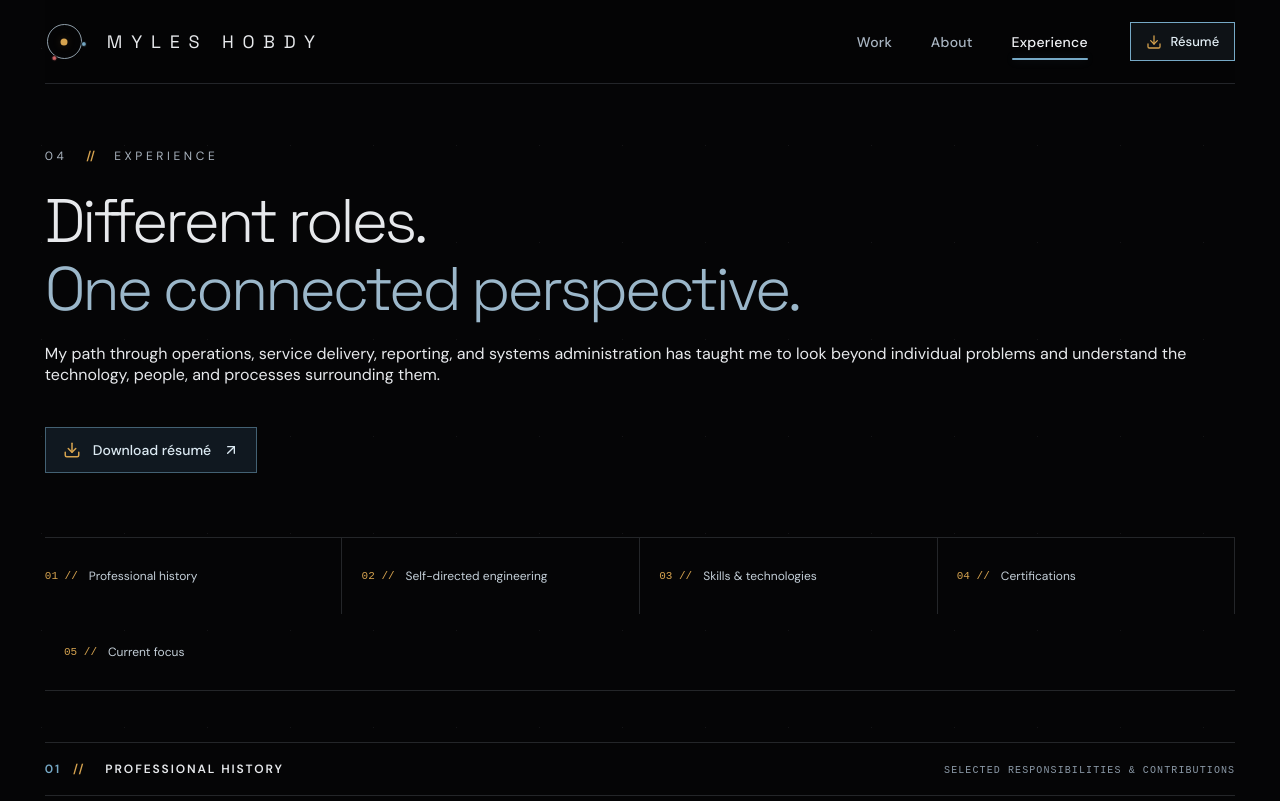
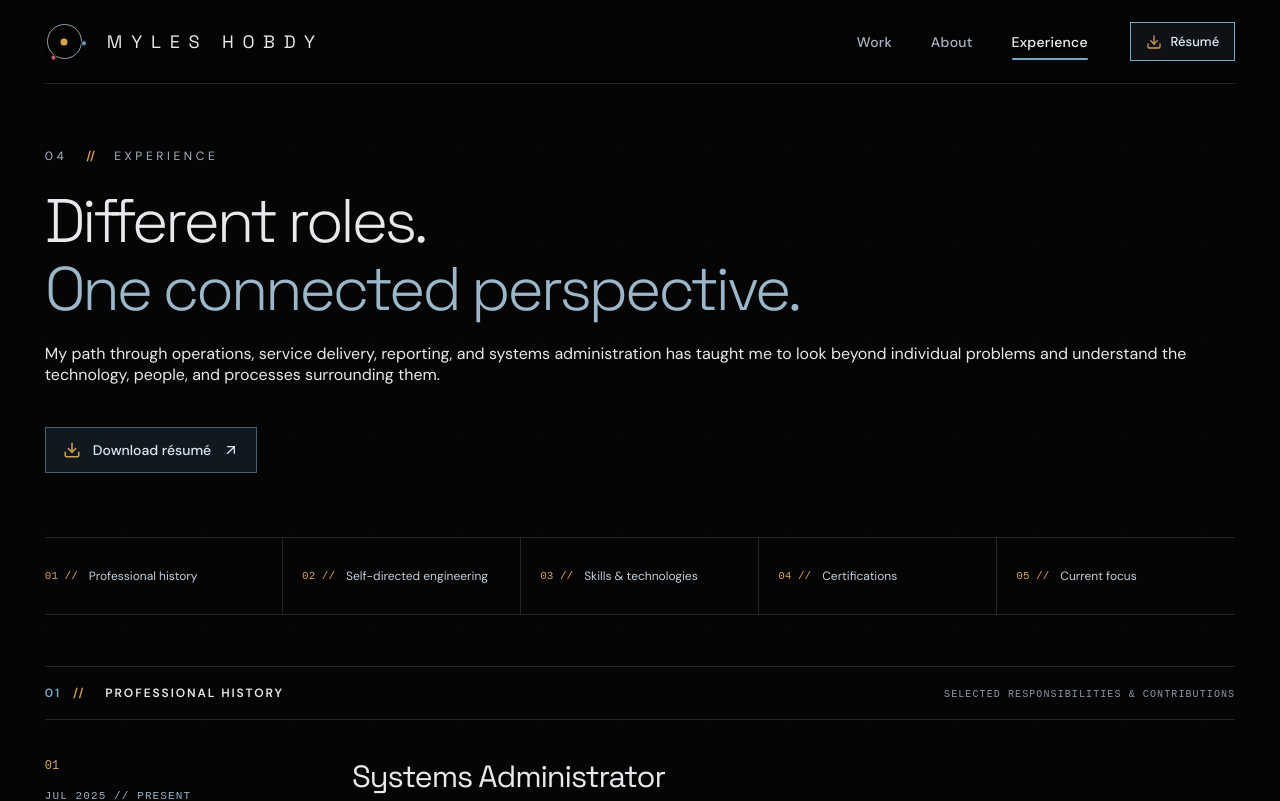
Before and after one commit to casual-loops/mylesh-portfolio, a Next.js app: page /experience in a window 1280 px wide. Shown: the top 801 px of the page. Built offline with nearby package versions, Linux system fonts and the light colour scheme.

Commit message:
style: add current learning editorial section and five-item navigation

```diff
--- a/app/globals.css
+++ b/app/globals.css
@@ -1321,3 +1321,37 @@ body:before{background-image:radial-gradient(#b8c1cb .55px,transparent .8px);opa
 @media(max-width:900px){.lab-hero-grid{grid-template-columns:1fr;}.lab-system-panel{max-width:700px;}.lab-flow-stages{flex-wrap:wrap;}.lab-flow-stages>div{flex-basis:42%;}.lab-flow-stages>span:nth-of-type(2){display:none;}}
 @media(max-width:700px){.lab-domain-grid,.lab-operations-grid,.lab-lessons-grid{grid-template-columns:1fr;}.lab-next{flex-direction:column;align-items:flex-start;}.lab-flow-head{flex-wrap:wrap;}.lab-flow-head span:last-child{margin-left:0;}}
 @media(max-width:470px){.lab-hero h1{font-size:clamp(47px,13vw,70px);}.lab-flow-stages{flex-direction:column;}.lab-flow-stages>div{width:100%;}.lab-flow-stages>span:nth-of-type(2){display:block;}.lab-flow-stages>span{transform:rotate(90deg);}}
+
+/* Current learning: an editorial log, distinct from the skills inventory. */
+.experience-learning{margin-top:clamp(58px,7vw,112px);}
+.experience-learning-intro{display:grid;grid-template-columns:minmax(0,1fr) minmax(0,.92fr);gap:clamp(24px,5vw,95px);align-items:end;padding:clamp(28px,3vw,48px) 0;}
+.experience-learning-overline{display:block;font:11px monospace;letter-spacing:.13em;color:#D6A34F;margin-bottom:16px;}
+.experience-learning-intro h3{font-family:var(--font-display);font-size:clamp(31px,3.2vw,57px);line-height:1.15;letter-spacing:-.05em;font-weight:300;margin:0;}
+.experience-learning-intro h3 em{font-style:normal;color:#9BBBD0;}
+.experience-learning-intro>p{font-size:clamp(16px,1.12vw,19px);line-height:1.75;color:#B4C1CB;margin:0;}
+.experience-learning-list{border-top:1px solid var(--line);}
+.experience-learning-row{display:grid;grid-template-columns:minmax(170px,.32fr) minmax(0,1fr);gap:clamp(22px,5vw,90px);padding:clamp(24px,2.8vw,44px) 0;border-bottom:1px solid var(--line);}
+.experience-learning-meta{display:flex;align-items:flex-start;gap:17px;}
+.experience-learning-meta>span{font:12px monospace;color:#D6A34F;white-space:nowrap;}
+.experience-learning-meta>strong{font:11px monospace;letter-spacing:.1em;color:#8DB7D0;line-height:1.5;}
+.experience-learning-detail h4{font-family:var(--font-display);font-size:clamp(22px,2vw,34px);font-weight:400;letter-spacing:-.035em;line-height:1.23;margin:0 0 11px;}
+.experience-learning-detail p{font-size:15px;color:#ADBBC6;line-height:1.73;margin:0;max-width:850px;}
+.experience-learning-topics{display:flex;flex-wrap:wrap;gap:8px;margin-top:20px;}
+.experience-learning-topics span{font:11px monospace;color:#C1D0D9;background:#11161A;border:1px solid rgba(118,169,198,.22);padding:7px 10px;}
+/* Five jump links: allow the final destination a full-width fifth slot on small screens. */
+.experience-section-nav{grid-template-columns:repeat(5,minmax(0,1fr));}
+@media(max-width:1060px){
+ .experience-section-nav{grid-template-columns:repeat(3,minmax(0,1fr));}
+ .experience-section-nav a:nth-child(2){border-right:1px solid var(--line);}
+ .experience-section-nav a:nth-child(3){border-right:0;padding-left:clamp(12px,1.5vw,26px);}
+ .experience-section-nav a:nth-child(-n+3){border-bottom:1px solid var(--line);}
+ .experience-section-nav a:nth-child(4){padding-left:0;}
+}
+@media(max-width:700px){
+ .experience-learning-intro,.experience-learning-row{grid-template-columns:1fr;gap:15px;}
+ .experience-section-nav{grid-template-columns:repeat(2,minmax(0,1fr));}
+ .experience-section-nav a:nth-child(2){border-right:0;}
+ .experience-section-nav a:nth-child(3){border-right:1px solid var(--line);padding-left:0;}
+ .experience-section-nav a:nth-child(4){border-right:0;padding-left:12px;}
+ .experience-section-nav a:nth-child(5){grid-column:1/-1;border-top:1px solid var(--line);border-right:0;padding-left:0;}
+}
```
